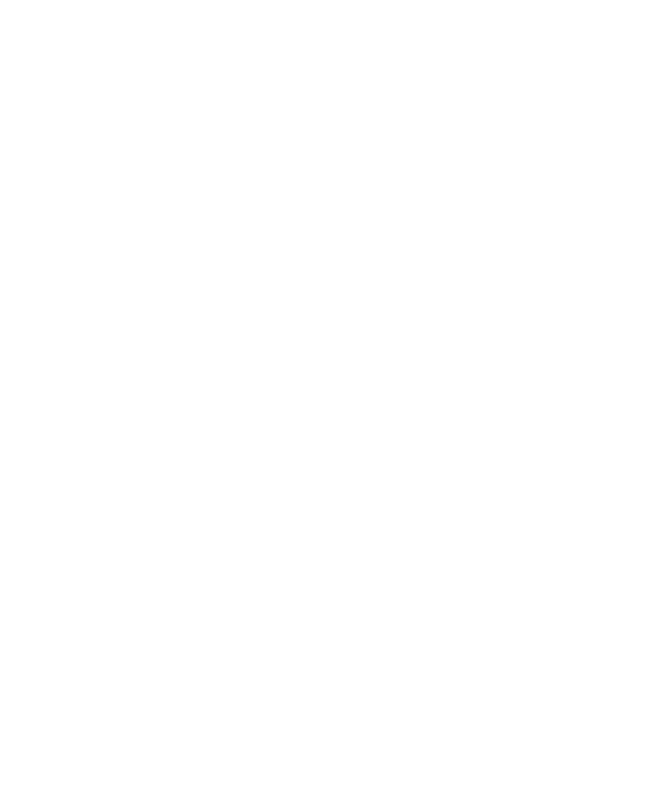
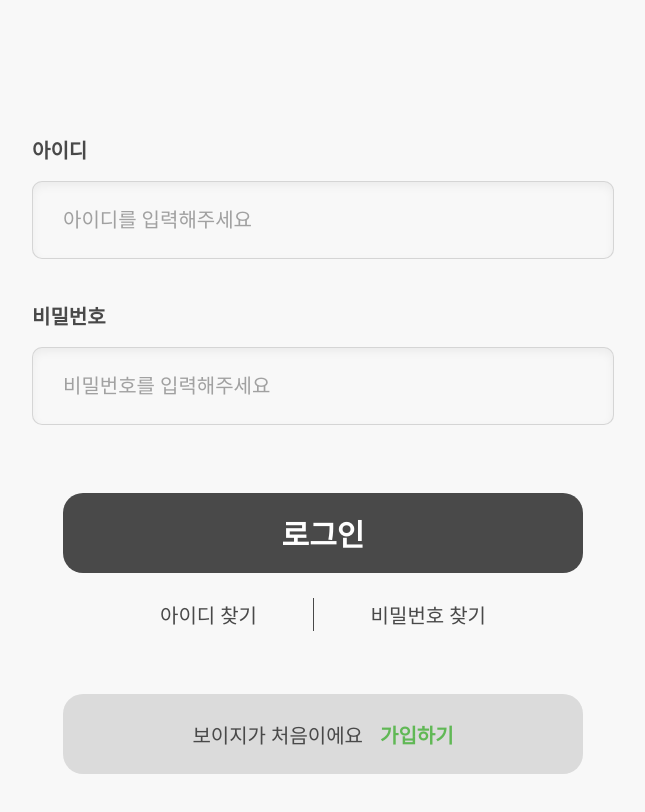
Before and after one commit to youbing5921/deploy_hw, a React (Create React App) app in the folder gamja/: page /login in a window 1280 px wide. Shown: the part 320-1132 px from the top of the page, without its empty margins (317-962 px from the left). Before the commit the page ends 800 px from the top, so only its background shows below. Built offline with nearby package versions, Linux system fonts and the light colour scheme.

Commit message:
[Feat] 로그인 창 구현

```diff
--- a/gamja/src/App.js
+++ b/gamja/src/App.js
@@ -2,8 +2,9 @@ import { Route, Routes } from "react-router-dom";
 import WelcomePage from "./pages/join/WelcomePage";
 import TermsOfServicePage from "./pages/join/TermsOfServicePage";
 import InputInfo from "./pages/join/InputInfo";
-import Login from "./pages/join/Login";
 import JoinComplete from "./pages/join/JoinComplete";
+import Login from "./pages/login/Login";
+import FindIdPw from "./pages/login/FindIdPw";
 
 function App() {
   return (
@@ -14,6 +15,8 @@ function App() {
         <Route path="/join/info" element={<InputInfo />}></Route>
         <Route path="/join/complete" element={<JoinComplete />}></Route>
         <Route path="/login" element={<Login />}></Route>
+        <Route path="/login/findId" element={<FindIdPw />}></Route>
+        <Route path="/login/findPw" element={<FindIdPw />}></Route>
       </Routes>
     </div>
   );
--- /dev/null
+++ b/gamja/src/components/login/BottonBtn.jsx
@@ -0,0 +1,24 @@
+import styled from "styled-components";
+
+const BottonBtn = styled.button`
+  display: flex;
+  width: 520px;
+  height: 80px;
+  padding: 22px 101px;
+  justify-content: center;
+  align-items: center;
+  gap: 10px;
+  cursor: pointer;
+  border-radius: 20px;
+  background: #dbdbdb;
+  border: 0px;
+
+  color: #fff;
+  font-family: Pretendard;
+  font-size: 30px;
+  font-style: normal;
+  font-weight: 700;
+  line-height: normal;
+`;
+
+export default BottonBtn;
--- /dev/null
+++ b/gamja/src/components/login/InputLabel.jsx
@@ -0,0 +1,12 @@
+import styled from "styled-components";
+
+const InputLabel = styled.label`
+  color: #494949;
+  font-family: Pretendard;
+  font-size: 20px;
+  font-style: normal;
+  font-weight: 600;
+  line-height: normal;
+`;
+
+export default InputLabel;
--- /dev/null
+++ b/gamja/src/components/login/InputStyle.jsx
@@ -0,0 +1,21 @@
+import styled from "styled-components";
+
+const InputStyle = styled.input`
+  width: 520px;
+  height: 42px;
+  border-radius: 10px;
+  border: 1px solid rgba(73, 73, 73, 0.2);
+  background: #f8f8f8;
+  box-shadow: 0px 4px 10px 0px rgba(0, 0, 0, 0.05) inset;
+  padding: 17px 30px;
+  font-family: Pretendard;
+  font-size: 20px;
+  font-style: normal;
+  font-weight: 400;
+  line-height: normal;
+  &::placeholder {
+    color: rgba(73, 73, 73, 0.5);
+  }
+`;
+
+export default InputStyle;
--- /dev/null
+++ b/gamja/src/components/login/LogoImage.jsx
@@ -0,0 +1,12 @@
+import styled from "styled-components";
+
+const LogoImage = styled.img.attrs({
+  src: "/img/voyageLogo.png",
+})`
+  width: 200px;
+  height: 200px;
+  margin-left: auto;
+  margin-right: auto;
+`;
+
+export default LogoImage;
--- /dev/null
+++ b/gamja/src/components/login/MainContainer.jsx
@@ -0,0 +1,14 @@
+import styled from "styled-components";
+
+const ContainerStyle = styled.div`
+  width: 600px;
+  height: 1229.94px;
+  background-color: #f8f8f8;
+  padding-left: 40px;
+  padding-right: 40px;
+  display: flex;
+  flex-direction: column;
+  align-items: center;
+`;
+
+export default ContainerStyle;
--- a/gamja/src/pages/join/Login.js
+++ /dev/null
@@ -1,8 +0,0 @@
-import React from "react";
-import styled from "styled-components";
-
-const Login = () => {
-  return <div></div>;
-};
-
-export default Login;
--- /dev/null
+++ b/gamja/src/pages/login/FindIdPw.js
@@ -0,0 +1,7 @@
+import React from "react";
+
+const FindId = () => {
+  return <div></div>;
+};
+
+export default FindId;
--- /dev/null
+++ b/gamja/src/pages/login/Login.js
@@ -0,0 +1,124 @@
+import React, { useState } from "react";
+import styled from "styled-components";
+import { useNavigate } from "react-router-dom";
+import MainContainer from "../../components/login/MainContainer";
+import BottonBtn from "../../components/login/BottonBtn";
+import LogoImage from "../../components/login/LogoImage";
+import InputStyle from "../../components/login/InputStyle";
+import InputLabel from "../../components/login/InputLabel";
+
+const Login = () => {
+  const [id, setId] = useState("");
+  const [pw, setPw] = useState("");
+  const navigate = useNavigate();
+
+  const onChange = (e) => {
+    if (e.target.id === "Id") {
+      setId(e.target.value);
+    } else {
+      setPw(e.target.value);
+    }
+  };
+
+  return (
+    <MainContainer>
+      <NewLogoImage />
+      <InputDiv>
+        <InputLabel htmlFor="Id">아이디</InputLabel>
+        <InputStyle
+          id="Id"
+          placeholder="아이디를 입력해주세요"
+          value={id}
+          onChange={onChange}
+        />
+      </InputDiv>
+      <InputDiv>
+        <InputLabel htmlFor="Pw">비밀번호</InputLabel>
+        <InputStyle
+          id="Pw"
+          placeholder="비밀번호를 입력해주세요"
+          value={pw}
+          onChange={onChange}
+        />
+      </InputDiv>
+      <LoginBottonBtn>로그인</LoginBottonBtn>
+      <FindIdPw>
+        <button onClick={() => navigate("/login/findId")}>아이디 찾기</button>
+        <div />
+        <button onClick={() => navigate("/login/findPw")}>비밀번호 찾기</button>
+      </FindIdPw>
+      <JoinBottonBtn onClick={() => navigate("/join")}>
+        <div className="normalDiv">보이지가 처음이에요</div>
+        <div className="specialDiv">가입하기</div>
+      </JoinBottonBtn>
+    </MainContainer>
+  );
+};
+
+export default Login;
+
+const NewLogoImage = styled(LogoImage)`
+  margin-top: 126px;
+  margin-bottom: 121px;
+`;
+
+const InputDiv = styled.div`
+  display: flex;
+  flex-direction: column;
+  gap: 17px;
+  margin-bottom: 42px;
+`;
+
+const LoginBottonBtn = styled(BottonBtn)`
+  margin-top: 26px;
+  background-color: #494949;
+`;
+
+const FindIdPw = styled.div`
+  display: flex;
+  width: 338px;
+  justify-content: space-between;
+  align-items: center;
+  margin-top: 25px;
+  button {
+    appearance: none;
+    border: 0px;
+    background-color: transparent;
+    color: #494949;
+    font-family: Pretendard;
+    font-size: 20px;
+    font-style: normal;
+    font-weight: 400;
+    line-height: normal;
+    cursor: pointer;
+  }
+  div {
+    width: 1px;
+    height: 33px;
+    background: #494949;
+  }
+`;
+
+const JoinBottonBtn = styled(BottonBtn)`
+  margin-top: 63px;
+  gap: 17px;
+  .normalDiv {
+    color: var(---tertiary, #494949);
+    font-family: Pretendard;
+    font-size: 20px;
+    font-style: normal;
+    font-weight: 400;
+    line-height: normal;
+  }
+  .specialDiv {
+    appearance: none;
+    border: 0px;
+    background-color: transparent;
+    color: #60b855;
+    font-family: Pretendard;
+    font-size: 20px;
+    font-style: normal;
+    font-weight: 600;
+    line-height: normal;
+  }
+`;
```
Also changed, not shown: gamja/public/img/voyageLogo.png (added).
